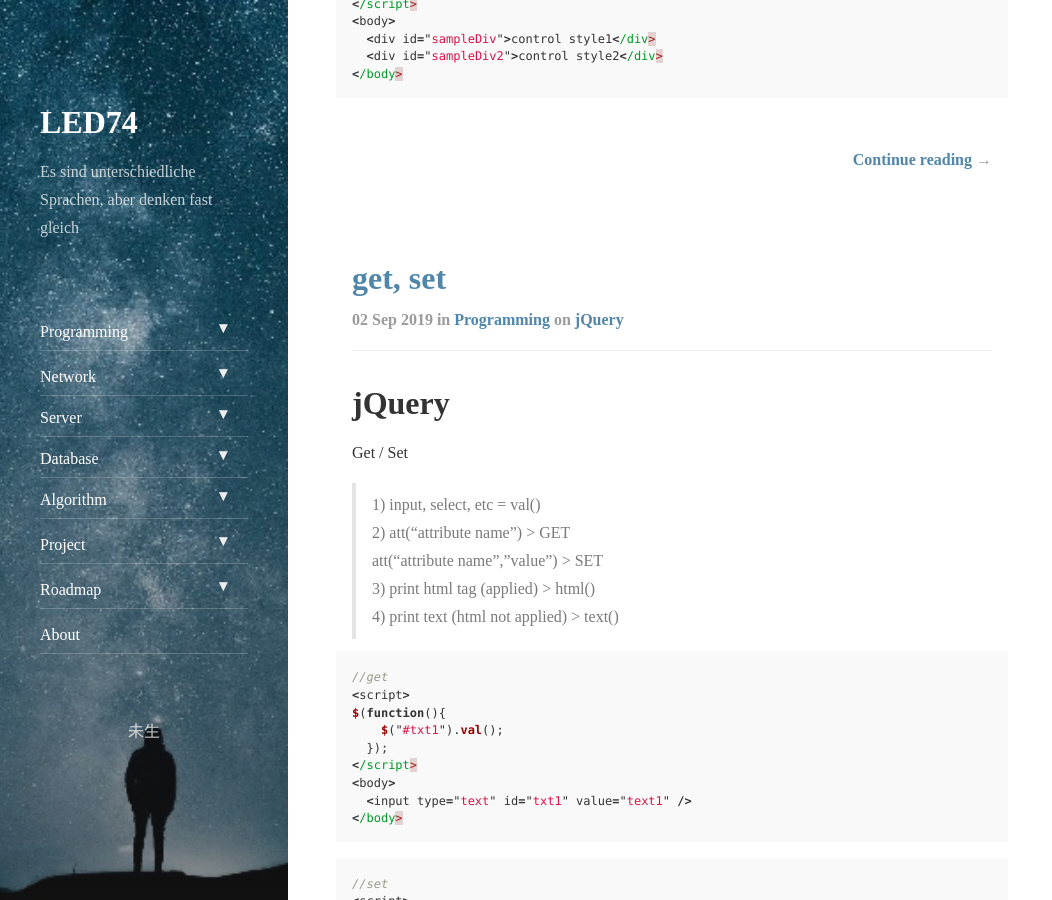
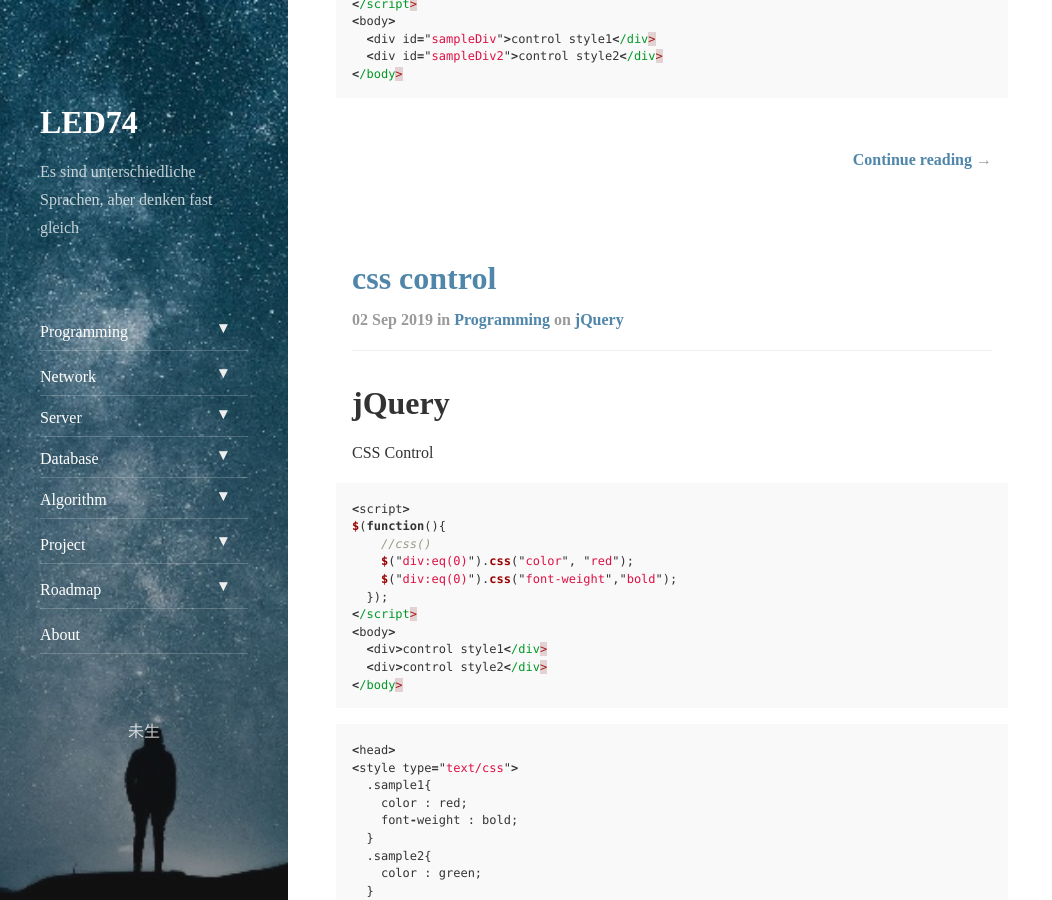
Before and after one commit to LED74/led74.github.io, a Jekyll site: the page built from _featured_tags/Programming-jQuery.md, in a window 1280 px wide and 900 px high, scrolled down 940 px. Shown: the whole window, without its empty margins (0-1052 px from the left). Built offline with Jekyll 4.4.1, drawn with Linux system fonts in a browser that asks for light colours; nearby versions of some CDN libraries; some of the changed text lies outside the part shown.

Commit message:
post upload

````diff
--- a/_featured_tags/Programming-Jenkins.md
+++ b/_featured_tags/Programming-Jenkins.md
@@ -1,8 +1,78 @@
 ---
-layout: tag-blog
-title: Jenkins
-slug: Jenkins
-category: Programming
-menu: false
-order: 7
+layout: post
+title: "Traversing"
+subtitle: "Traversing"
+categories: Programming
+tags: jQuery
 ---
+
+# **jQuery** <br>
+
+Traversing
+
+```javascript
+<script>
+$(function(){
+    // parent(), find(), prev(), next()
+
+    // when you want to find child -> find()
+    $("table").find("#txt").val(); // value
+    $("table").find("tr:eq(0)").find("td:eq(0)").find("#txt").val(); // value
+    console.log("txt",txt);
+
+    // when you want to find parent -> parseInt
+    $("table").find("#txt").parent().val(); // <td>
+
+    // when you want to find next (same level) -> next()
+    $("table").find("#txt").parent().next().find(".txt:eq(1)").val(); // value2
+
+    // when you want to find previous (same level) -> prev()
+    $("table").find("#txt:eq(3)").prev().val(); // value2
+  });
+</script>
+<body>
+  <table>
+    <tr>
+      <td>
+        <input type="text" id="txt" value="value"/>
+      </td>
+      <td>
+        <input type="text" id="txt" value="value1"/>
+        <input type="text" id="txt" value="value2"/>
+        <input type="text" id="txt" value="value3"/>
+        <input type="text" id="txt" value="value4"/>
+      </td>
+    </tr>
+  </table>
+</body>
+```
+
+```javascript
+<head>
+<style type="text/css">
+  .sample1{
+    color : red;
+    font-weight : bold;
+  }
+  .sample2{
+    color : green;
+  }
+</style>
+
+</head>
+<script>
+$(function(){
+    //addClass("ClassName") add className to selected selector
+    $("#sampleDiv1").addClass("sample2");
+    //removeClass("ClassName") delete className from selected selector
+    $("#sampleDiv1").removeClass("sample2");
+    //hasclass("ClassName") check whether selected selector has className (true/false)
+    let flag = $("#sampleDiv1").hasClass("sample2");
+    console.log(flag);
+  });
+</script>
+<body>
+  <div id="sampleDiv">control style1</div>
+  <div id="sampleDiv2">control style2</div>
+</body>
+```
--- /dev/null
+++ b/_posts/2019-09-02-traversing.md
@@ -0,0 +1,55 @@
+---
+layout: post
+title: "css control"
+subtitle: "css control"
+categories: Programming
+tags: jQuery
+---
+
+# **jQuery** <br>
+
+CSS Control
+
+```javascript
+<script>
+$(function(){
+    //css()
+    $("div:eq(0)").css("color", "red");
+    $("div:eq(0)").css("font-weight","bold");
+  });
+</script>
+<body>
+  <div>control style1</div>
+  <div>control style2</div>
+</body>
+```
+
+```javascript
+<head>
+<style type="text/css">
+  .sample1{
+    color : red;
+    font-weight : bold;
+  }
+  .sample2{
+    color : green;
+  }
+</style>
+
+</head>
+<script>
+$(function(){
+    //addClass("ClassName") add className to selected selector
+    $("#sampleDiv1").addClass("sample2");
+    //removeClass("ClassName") delete className from selected selector
+    $("#sampleDiv1").removeClass("sample2");
+    //hasclass("ClassName") check whether selected selector has className (true/false)
+    let flag = $("#sampleDiv1").hasClass("sample2");
+    console.log(flag);
+  });
+</script>
+<body>
+  <div id="sampleDiv">control style1</div>
+  <div id="sampleDiv2">control style2</div>
+</body>
+```
````
Also changed, not shown: _featured_tags/Programming-React.md (added, +8 -0 lines).
